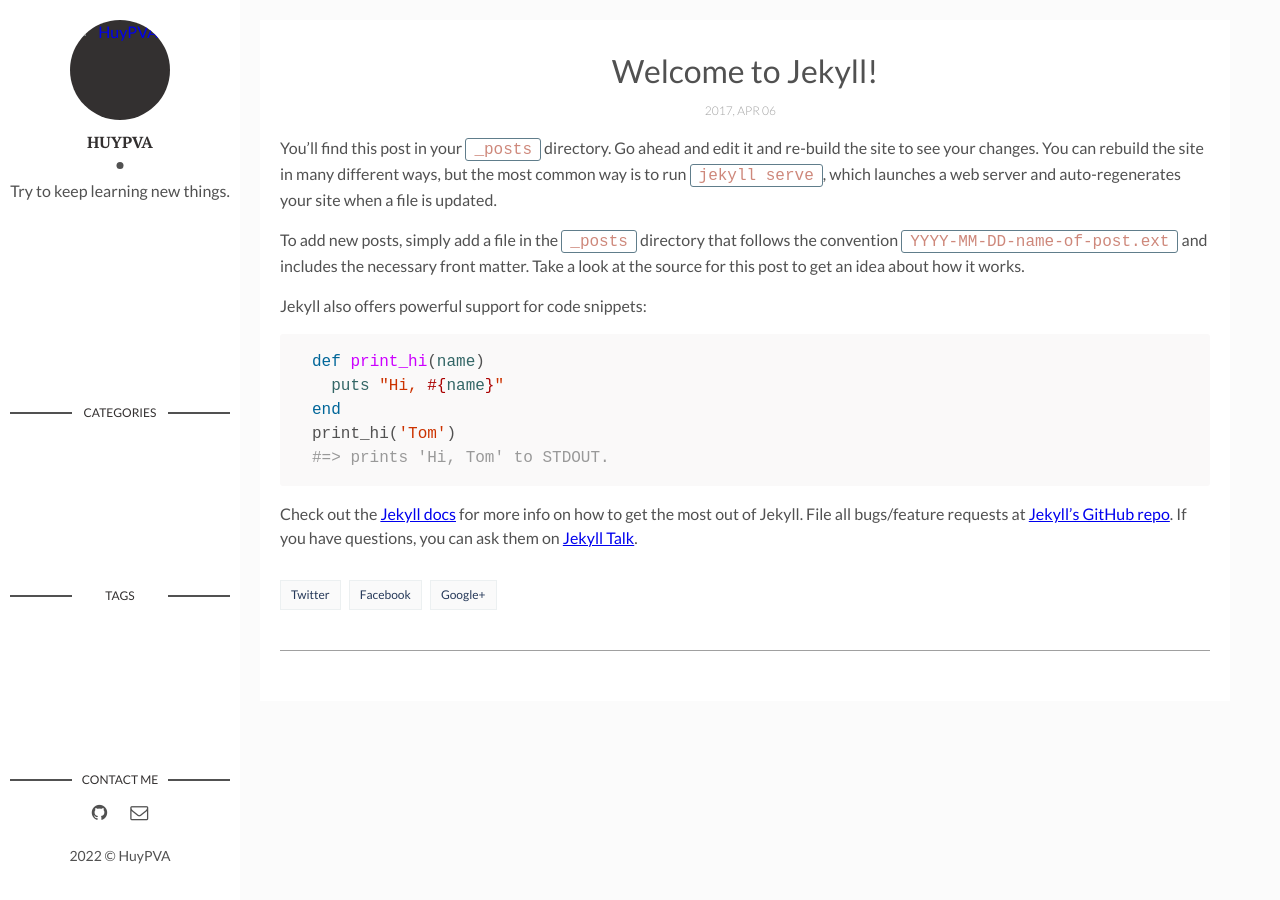
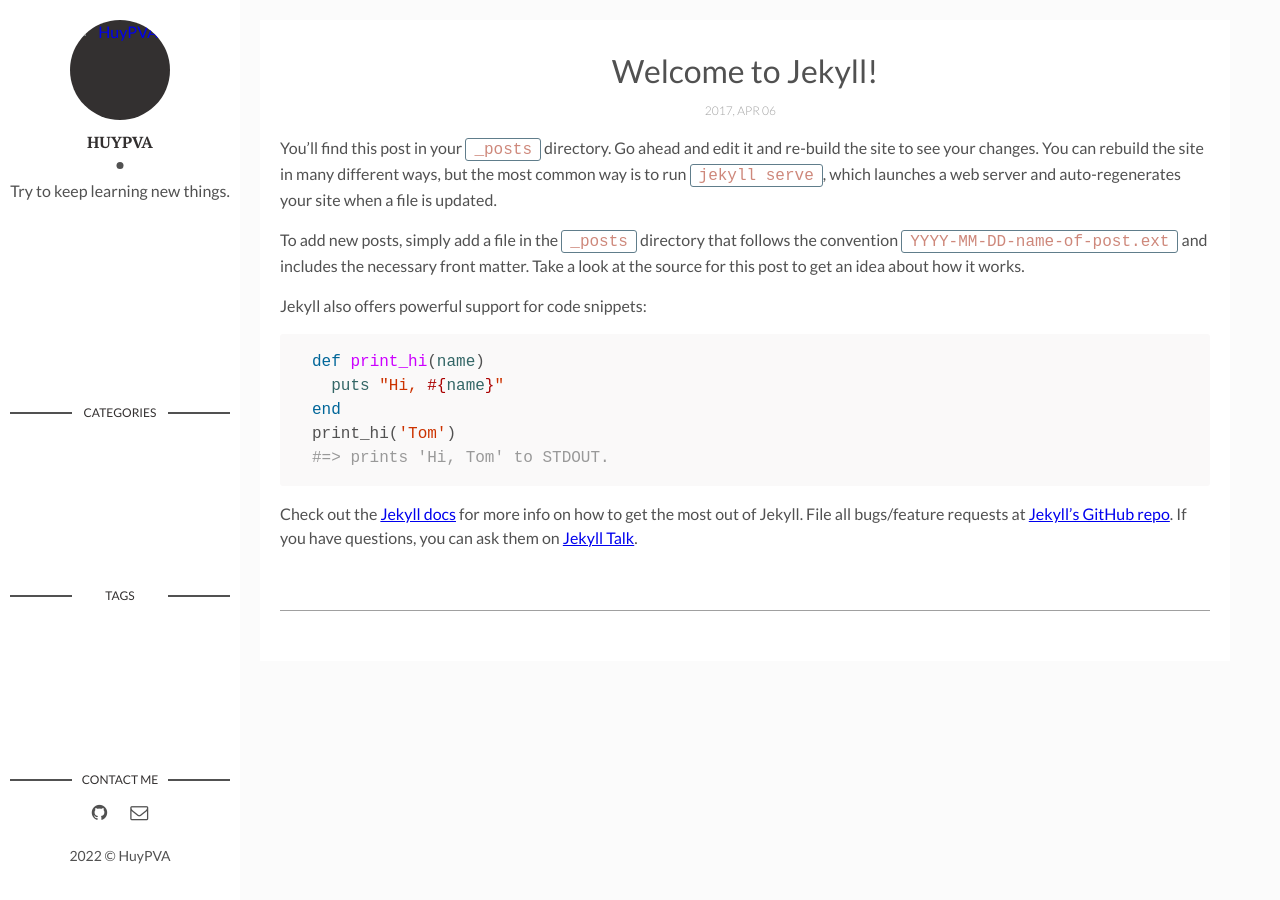
Before and after one commit to huypva/huypva.github.io, a Jekyll site: the page built from _posts/2017-04-06-welcome-to-jekyll.markdown, in a window 1280 px wide. Built offline with Jekyll 4.4.1, drawn with Linux system fonts in a browser that asks for light colours; comment, search, counter and statistics services are not loaded.

Commit message:
Remove page-share

```diff
--- a/_layouts/post.html
+++ b/_layouts/post.html
@@ -21,11 +21,11 @@ layout: main
       </header>
       {{content | markdownify}}
       <div class="page-footer">
-        <div class="page-share">
-          <a href="https://twitter.com/intent/tweet?text={{ page.title }}&url={{ site.url }}{{ page.url }}" title="Share on Twitter" rel="nofollow" target="_blank">Twitter</a>
-          <a href="https://facebook.com/sharer.php?u={{ site.url }}{{ page.url }}" title="Share on Facebook" rel="nofollow" target="_blank">Facebook</a>
-          <a href="https://plus.google.com/share?url={{ site.url }}{{ page.url }}" title="Share on Google+" rel="nofollow" target="_blank">Google+</a>
-        </div>
+<!--        <div class="page-share">-->
+<!--          <a href="https://twitter.com/intent/tweet?text={{ page.title }}&url={{ site.url }}{{ page.url }}" title="Share on Twitter" rel="nofollow" target="_blank">Twitter</a>-->
+<!--          <a href="https://facebook.com/sharer.php?u={{ site.url }}{{ page.url }}" title="Share on Facebook" rel="nofollow" target="_blank">Facebook</a>-->
+<!--          <a href="https://plus.google.com/share?url={{ site.url }}{{ page.url }}" title="Share on Google+" rel="nofollow" target="_blank">Google+</a>-->
+<!--        </div>-->
         <div class="page-tag">
           {% for tag in page.tags %}
             <a href="{{site.baseurl}}/tags#{{tag}}" class="tag">&#35; {{ tag }}</a>
```
